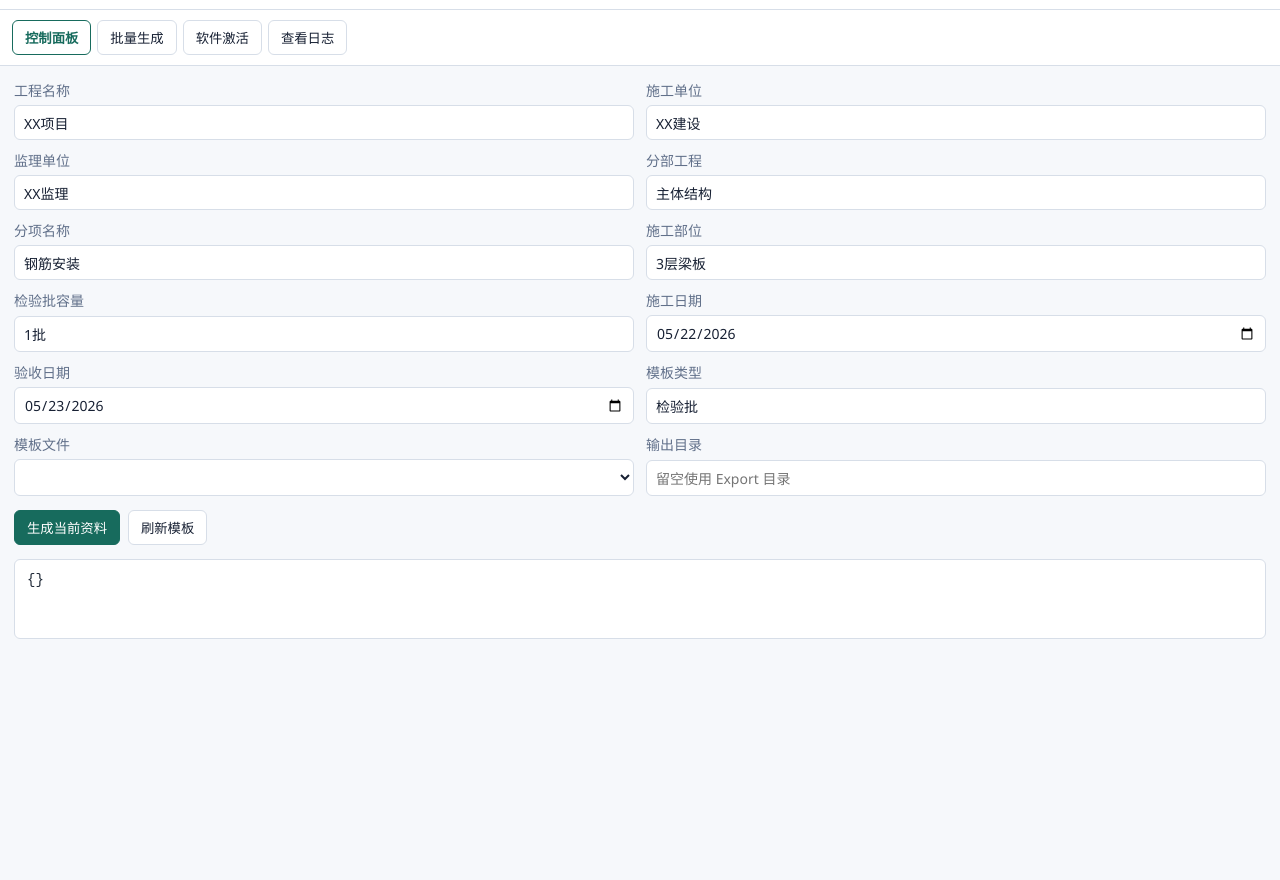
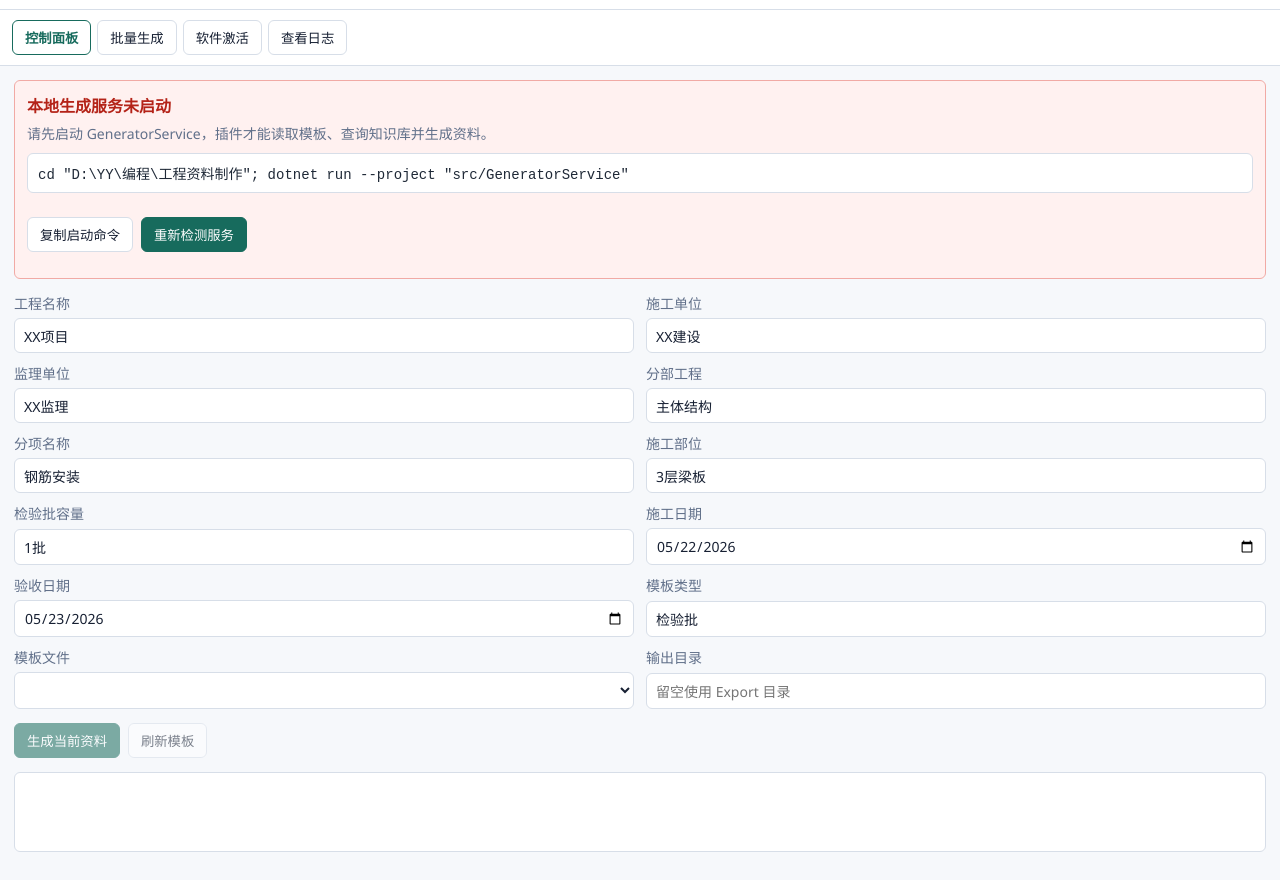
Before and after one commit to lililiLJJ/------, a website: page src/WpsAddin/index.html in a window 1280 px wide. Shown: the part 69-949 px from the top of the page. Before the commit the page ends 800 px from the top, so only its background shows below. Drawn offline with Linux system fonts and the light colour scheme; no server answers.

Commit message:
feat: 优化本地服务状态提示

```diff
--- a/src/WpsAddin/app.js
+++ b/src/WpsAddin/app.js
@@ -1,5 +1,7 @@
 const serviceBaseUrl = "http://127.0.0.1:5188";
+const serviceStartCommand = 'cd "D:\\YY\\编程\\工程资料制作"; dotnet run --project "src/GeneratorService"';
 let templates = [];
+let serviceAvailable = false;
 
 const $ = (selector) => document.querySelector(selector);
 const $$ = (selector) => [...document.querySelectorAll(selector)];
@@ -42,12 +44,65 @@ async function api(path, options = {}) {
 }
 
 async function refreshStatus() {
+  setServiceChecking();
   try {
     const data = await api("/api/health");
-    $("#serviceStatus").textContent = `服务正常｜版本 ${data.version}｜AI ${data.aiEnabled ? "已启用" : "未启用"}`;
+    setServiceOnline(data);
+    return true;
   } catch {
-    $("#serviceStatus").textContent = "本地服务未启动，请先运行 GeneratorService";
-    $("#serviceStatus").classList.add("error");
+    setServiceOffline();
+    return false;
+  }
+}
+
+function setServiceChecking() {
+  const status = $("#serviceStatus");
+  status.textContent = "正在检查本地服务...";
+  status.className = "statusText checking";
+}
+
+function setServiceOnline(data) {
+  serviceAvailable = true;
+  const status = $("#serviceStatus");
+  status.textContent = `服务正常｜版本 ${data.version}｜AI ${data.aiEnabled ? "已启用" : "未启用"}`;
+  status.className = "statusText online";
+  $("#serviceGuide").classList.add("hidden");
+  setGenerateDisabled(false);
+}
+
+function setServiceOffline() {
+  serviceAvailable = false;
+  const status = $("#serviceStatus");
+  status.textContent = "本地生成服务未启动";
+  status.className = "statusText offline";
+  $("#serviceGuide").classList.remove("hidden");
+  $("#serviceStartCommand").textContent = serviceStartCommand;
+  setGenerateDisabled(true);
+}
+
+async function retryServiceStatus() {
+  const online = await refreshStatus();
+  if (!online) {
+    return;
+  }
+
+  await loadTemplates().catch((error) => showResult("#generateResult", error));
+  await refreshLicense();
+}
+
+function setGenerateDisabled(disabled) {
+  $("#generateCurrent").disabled = disabled;
+  $("#generateBatch").disabled = disabled;
+  $("#reloadTemplates").disabled = disabled;
+}
+
+async function copyStartCommand() {
+  const command = $("#serviceStartCommand").textContent;
+  try {
+    await navigator.clipboard.writeText(command);
+    showResult("#generateResult", "启动命令已复制。请打开 PowerShell，粘贴并执行，然后点击“重新检测服务”。");
+  } catch {
+    showResult("#generateResult", `无法自动复制，请手动复制：\n${command}`);
   }
 }
 
@@ -196,6 +251,8 @@ function activateTabFromHash() {
 async function boot() {
   bindTabs();
   $("#refreshStatus").addEventListener("click", refreshStatus);
+  $("#retryServiceStatus").addEventListener("click", retryServiceStatus);
+  $("#copyStartCommand").addEventListener("click", copyStartCommand);
   $("#reloadTemplates").addEventListener("click", loadTemplates);
   $("#generateCurrent").addEventListener("click", generateCurrent);
   $("#addBatchRow").addEventListener("click", () => createBatchRow());
@@ -206,9 +263,11 @@ async function boot() {
 
   createBatchRow();
   createBatchRow({ location: "4层梁板", date: "2026-05-23" });
-  await refreshStatus();
-  await loadTemplates().catch((error) => showResult("#generateResult", error));
-  await refreshLicense();
+  const online = await refreshStatus();
+  if (online || serviceAvailable) {
+    await loadTemplates().catch((error) => showResult("#generateResult", error));
+    await refreshLicense();
+  }
   activateTabFromHash();
 }
 
--- a/src/WpsAddin/index.html
+++ b/src/WpsAddin/index.html
@@ -11,7 +11,7 @@
   <header class="topbar">
     <div>
       <h1>工程资料</h1>
-      <p id="serviceStatus">正在检查本地服务...</p>
+      <p id="serviceStatus" class="statusText checking">正在检查本地服务...</p>
     </div>
     <button id="refreshStatus" class="iconButton" title="刷新服务状态">↻</button>
   </header>
@@ -24,6 +24,20 @@
   </nav>
 
   <main>
+    <section id="serviceGuide" class="serviceGuide hidden" aria-live="polite">
+      <div>
+        <h2>本地生成服务未启动</h2>
+        <p>请先启动 GeneratorService，插件才能读取模板、查询知识库并生成资料。</p>
+      </div>
+      <div class="commandBox">
+        <code id="serviceStartCommand">cd "D:\YY\编程\工程资料制作"; dotnet run --project "src/GeneratorService"</code>
+      </div>
+      <div class="actions compactActions">
+        <button id="copyStartCommand">复制启动命令</button>
+        <button id="retryServiceStatus" class="primary">重新检测服务</button>
+      </div>
+    </section>
+
     <section id="panel" class="tabPanel active">
       <form id="generateForm" class="formGrid">
         <label>工程名称<input name="projectName" value="XX项目" required></label>
--- a/src/WpsAddin/styles.css
+++ b/src/WpsAddin/styles.css
@@ -7,6 +7,9 @@
   --primary: #176b5d;
   --primary-hover: #105348;
   --danger: #b42318;
+  --danger-bg: #fff1f0;
+  --ok: #13795b;
+  --warn: #8a5a00;
 }
 
 * {
@@ -42,6 +45,22 @@ p {
   color: var(--muted);
 }
 
+.statusText {
+  font-weight: 700;
+}
+
+.statusText.online {
+  color: var(--ok);
+}
+
+.statusText.offline {
+  color: var(--danger);
+}
+
+.statusText.checking {
+  color: var(--warn);
+}
+
 .tabs {
   display: flex;
   gap: 6px;
@@ -64,6 +83,11 @@ button {
 
 button:hover {
   border-color: var(--primary);
+}
+
+button:disabled {
+  cursor: not-allowed;
+  opacity: 0.55;
 }
 
 .primary {
@@ -92,6 +116,43 @@ button:hover {
 
 main {
   padding: 14px;
+}
+
+.serviceGuide {
+  display: grid;
+  gap: 10px;
+  margin-bottom: 14px;
+  padding: 12px;
+  border: 1px solid #f1aaa5;
+  border-radius: 6px;
+  background: var(--danger-bg);
+}
+
+.serviceGuide h2 {
+  margin: 0;
+  color: var(--danger);
+  font-size: 16px;
+}
+
+.commandBox {
+  overflow-x: auto;
+  padding: 9px 10px;
+  border: 1px solid var(--line);
+  border-radius: 6px;
+  background: #fff;
+}
+
+.commandBox code {
+  white-space: nowrap;
+  color: #1f2937;
+}
+
+.compactActions {
+  margin: 0;
+}
+
+.hidden {
+  display: none;
 }
 
 .tabPanel {
```
Also changed, not shown: docs/WPS加载项接入说明.md (+18 -0 lines).
